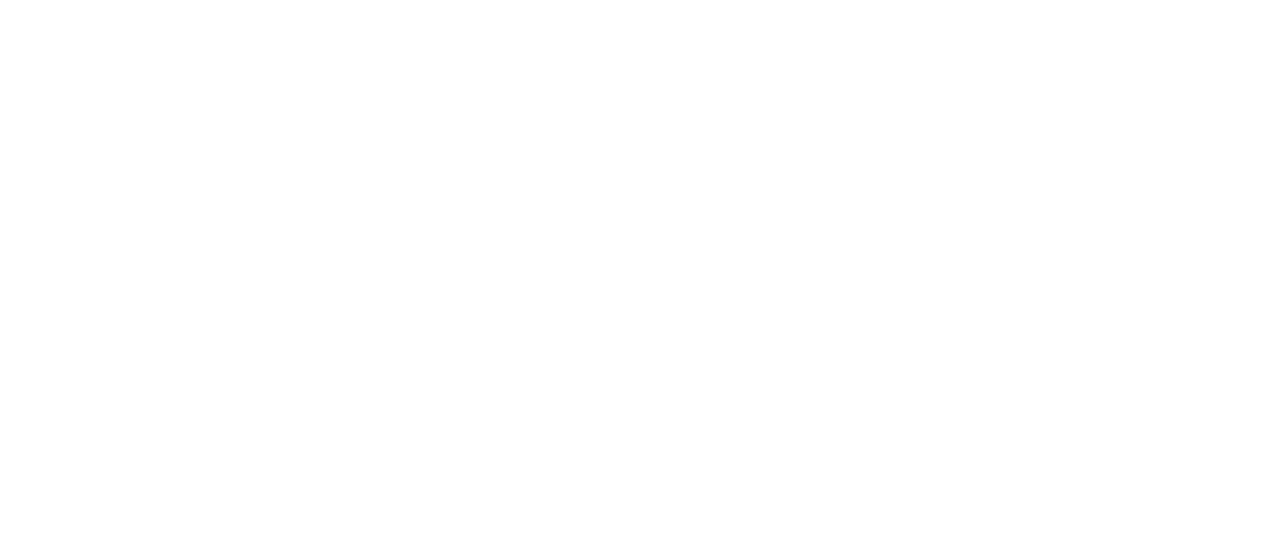
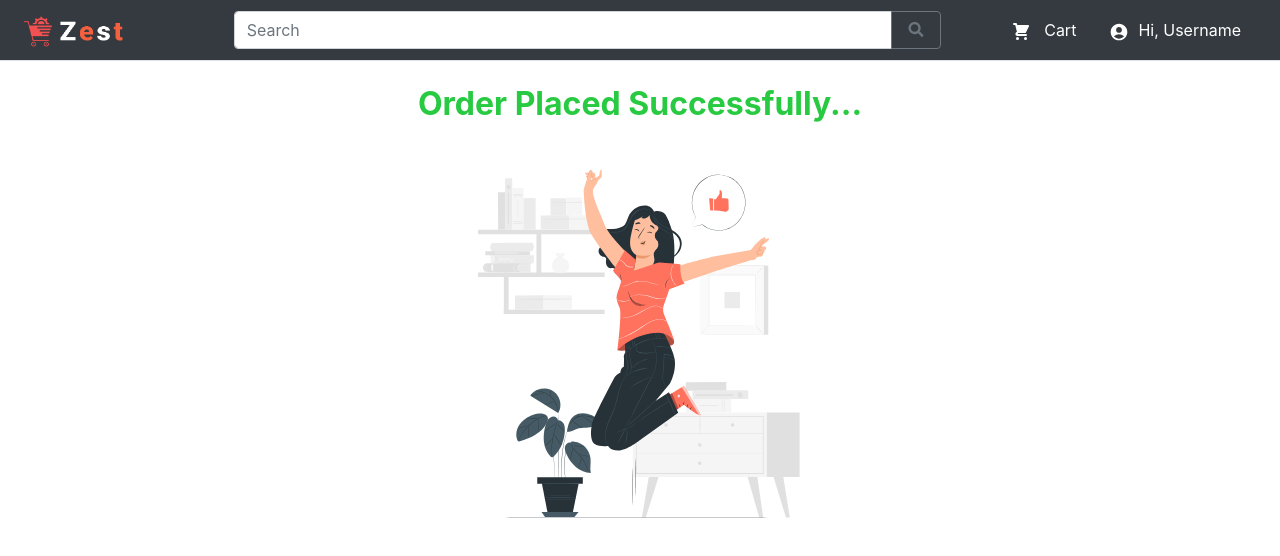
Before and after one commit to iamneo-production/a6e6c01f-ddf0-4bbb-aeb6-bb40c2db12fd, a React (Create React App) app in the folder reactapp/: page /orderplaced in a window 1280 px wide. Before the commit this address had no page. Shown: the top 556 px of the page. Built offline with nearby package versions, Linux system fonts and the light colour scheme.

Commit message:
Added OrderPlacedPage

```diff
--- a/reactapp/src/App.js
+++ b/reactapp/src/App.js
@@ -16,6 +16,7 @@ import Showuser from "./pages/admin/showuser";
 import CartPage from "./pages/buyer/CartPage";
 import ChangeAddress from "./pages/buyer/ChangeAddress";
 import BuyersAndReviewsPage from "./pages/seller/BuyersAndReviewsPage";
+import OrderPlacedPage from "./pages/buyer/OrderPlacedPage";
 
 function App() {
   return (
@@ -35,6 +36,7 @@ function App() {
         <Route path="/cart" element={<CartPage/>} />
         <Route path="/changeaddress" element={<ChangeAddress/>} />
         <Route path="/seller/buyersandreviews" element={<BuyersAndReviewsPage/>} />
+        <Route path="/orderplaced" element={<OrderPlacedPage/>} />
       </Routes>
     </Router>
   );
--- /dev/null
+++ b/reactapp/src/pages/buyer/OrderPlacedPage.jsx
@@ -0,0 +1,19 @@
+import React from 'react';
+import NavigationBar from '../../components/common/NavigationBar';
+import { ReactComponent as OrderPlacedImage } from '../../assets/OrderPlacedImage.svg';
+
+export default function OrderPlacedPage() {
+    return (
+        <div>
+            <NavigationBar /><br /><br /><br />
+            <div style={{ display: "flex", alignItems: "center", justifyContent: "center" }}>
+                <h2 style={{ color: "#27CA40" }}><b>Order Placed Successfully...</b></h2>
+                <br /><br /><br />
+
+            </div>
+            <div style={{ display: "flex", alignItems: "center", justifyContent: "center" }}>
+                <OrderPlacedImage />
+            </div>
+        </div>
+    )
+}
```
Also changed, not shown: reactapp/src/assets/OrderPlacedImage.svg (added).
